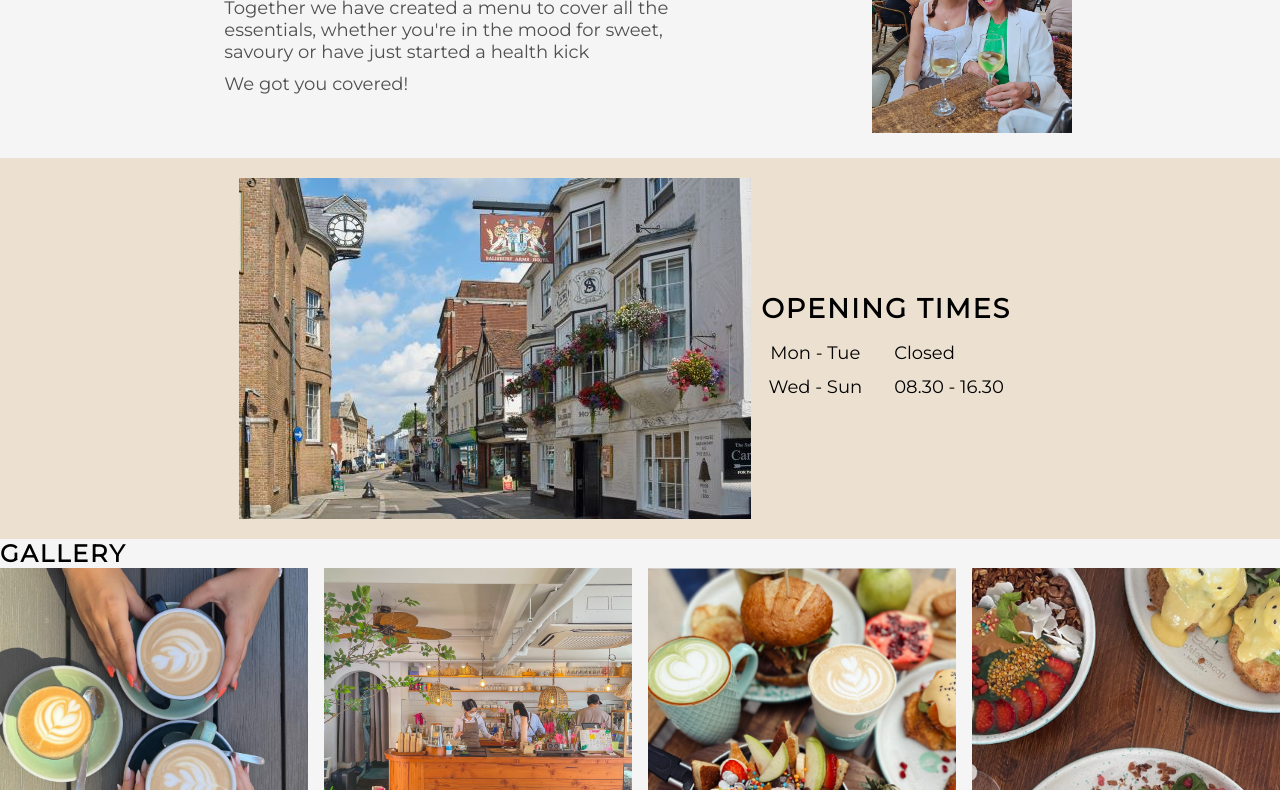
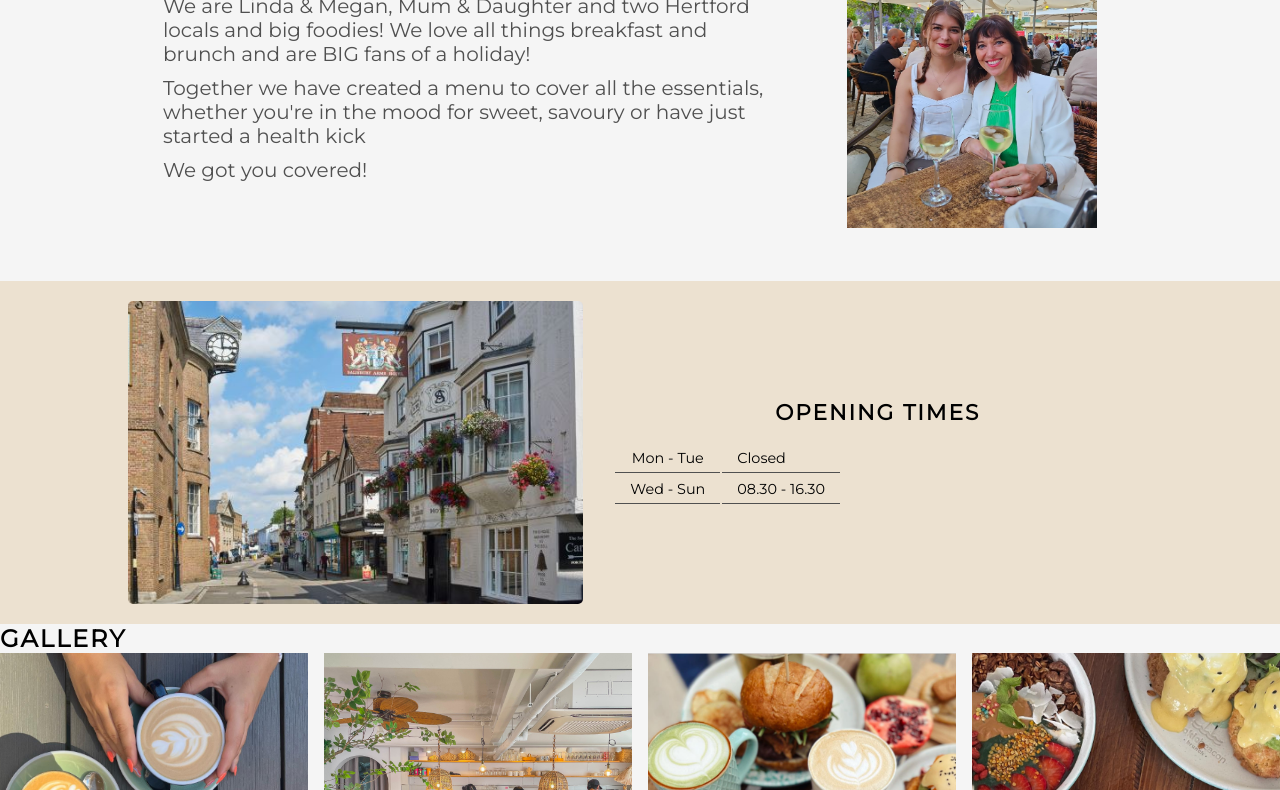
Before and after one commit to Code-Institute-Submissions/meganw22-Project1, a plain HTML site: page index.html in a window 1280 px wide. Shown: the part 621-1411 px from the top of the page. Drawn offline with Linux system fonts and the light colour scheme.

Commit message:
opening times responsive styles completed

```diff
--- a/index.html
+++ b/index.html
@@ -41,11 +41,11 @@
                 <img src="/assets/css/gallery/blah-brunch.jpg" alt="image of cafe interior">
                 <h5 id="home-page-text">Bringing those holiday breakfast vibes to you!</h5>
             </div>
-            <div class="small-container">
-                <div class="small-wrapper">
+            <div class="meet-us-container">
+                <div class="meet-us-wrapper">
                     <div id="meet-us">
                         <h2>Meet Us</h2>
-                        <p>We are two Hertford locals and big foodies! We love all things breakfast and brunch and are
+                        <p>We are Linda & Megan, Mum & Daughter and two Hertford locals and big foodies! We love all things breakfast and brunch and are
                             BIG fans
                             of a holiday!</p>
                         <p>Together we have created a menu to cover all the essentials, whether you're in the mood for
@@ -54,7 +54,7 @@
                         <p>We got you covered!</p>
                         </div>
                 </div>
-                <div class="small-image-wrapper">
+                <div class="meet-image-wrapper">
                     <div id="portrait-us">
                         <img src="../assets/css/gallery/portrait.jpg" alt="Picture of Megan and Linda">
                     </div>
@@ -72,6 +72,7 @@
                         <td>Mon - Tue</td>
                         <td class="text-align-left">Closed</td>
                     </tr>
+
                     <tr>
                         <td>Wed - Sun</td>
                         <td class="text-align-left">08.30 - 16.30</td>
@@ -90,7 +91,6 @@
                 <img src="../assets/css/gallery/cafebar.png" alt="bar cafe counter with baristas">
                 <img src="../assets/css/gallery/coffee2.png" alt="coffee and water by a windsill">
                 <img src="../assets/css/gallery/food5.png" alt="colourful selection of fruits, coffee art and pancakes">
-
                 <img src="../assets/css/gallery/tea.jpg" alt="glass cup of tea">
                 <img src="../assets/css/gallery/food1.png" alt="2 plates of eggs benedict">
             </div>
--- a/style.css
+++ b/style.css
@@ -147,10 +147,12 @@ main {
     bottom: 50%;
 }
 
-#meet-us {
+/* Meet us section */
+
+.meet-us-container {
     padding: 30px 10%;
-    background-color: ;
 }
+
 
 #meet-us h2 {
     text-decoration-line: underline;
@@ -160,13 +162,13 @@ main {
 #meet-us p {
     margin-top: 10px;
     color: #505050;
+
 }
 
 #portrait-us img {
     width: 100%;
     height: auto;
-    padding: 20px 10%;
-
+    padding: 1em 0;
 }
 
 .table-container {
@@ -178,6 +180,10 @@ main {
     background-color: #ece1d0;
 }
 
+.table-img-wrapper{
+    display: none;
+}
+
 .table-wrapper {
   /*  border: 1px solid #ddd;*/
     border-radius: 5px;
@@ -186,19 +192,16 @@ main {
 }
 
 .table-wrapper h2 {
-    padding-bottom: 10px;
+    padding-bottom: 0.8em;
 }
 
 .text-align-left {
     text-align: left;
 }
 
-.table-img {
-    display: none;
-}
-
 td {
-    padding: 5px 15px;
+    padding: 5px 15px ;
+    border-bottom: 1px solid #505050;
 }
 
 
@@ -379,9 +382,7 @@ input[type="radio"]:checked + label {
     background-color: #adadad;
   }
 
-  .image-wrapper {
-    display: none;
-  }
+
 /* End of Main Section Styles */
 
 /* Start of Footer Styles */
@@ -419,7 +420,6 @@ footer {
         box-shadow: none;
        /* width: fit-content;*/
         padding: 0;
-
     }
 
     #nav-bar {
@@ -463,9 +463,7 @@ footer {
         padding: 20px;
         font-size: 35px;
     }
-    #meet-us {
 
-    }
     .table-container {
         display: flex;
         flex-direction: row;
@@ -475,32 +473,47 @@ footer {
         font-size: 18px ;
     }
     .table-img-wrapper {
-        width: 40%;
-        max-width: 250px;
+       /* max-width: 250px;*/
         margin-right: 20px;
         display: flex;
         align-items: center;
+    }
 
+    .table-img-wrapper img {
+        width: 100%;
+        height: auto;
+
+        border-radius: 5px;
     }
+
     .table-wrapper {
+        width: 60%;
+        font-size: 0.8em;
+        padding: 10px;
+    }
+
+    table {
+        padding:0;
+        display: flex;
+
 
     }
 
-    .small-container {
+
+    .meet-us-container {
         display: flex;
         flex-direction: row;
         justify-content: space-around;
-        background-color: ;
         padding-left: 10%;
         padding-right: 10%;
         font-size: 18px ;
     }
 
-    .small-wrapper {
+    .meet-us-wrapper {
         width:60%;
     }
 
-    .small-image-wrapper {
+    .meet-image-wrapper {
         width: 40%;
         max-width: 250px;
         margin-right: 20px;
@@ -517,10 +530,6 @@ footer {
 
     }
 
-    .head-subtext {
-        font-size: 2em;
-    }
-
     .main-header {
         height: 400px;
         display: flex;
@@ -531,14 +540,32 @@ footer {
     .main-header h3 {
         font-size: 2.5em;
     }
+
+    .head-subtext {
+        font-size: 2em;
+    }
+
     #hear-from-you {
         margin-top: 80px;
 
 }
+    .meet-us-wrapper {
+        font-size: 20px;
+        display: flex;
+        align-items: center;
+    }
+
+    /*.image-table-wrapper {
+        max-width: 600px;
+        margin-right: 20px;
+        display: flex;
+        align-items: center;
+    }*/
+
     #radio div  {
         width: 50%;
 }
-    .container {
+    .form-container {
         display: flex;
         flex-direction: row;
         justify-content: space-around;
@@ -549,7 +576,7 @@ footer {
         margin-bottom: 0;
     }
 
-    .image-wrapper {
+    .smoothie-image-wrapper {
         width: 40%;
         max-width: 400px;
         margin-right: 20px;
@@ -557,7 +584,7 @@ footer {
         align-items: center;
 
     }
-    .image-wrapper img {
+    .smoothie-image-wrapper img {
         max-width: 100%;
         border-radius: 5px;
         height: auto;
```
Also changed, not shown: contact-us.html (+2 -2 lines).
